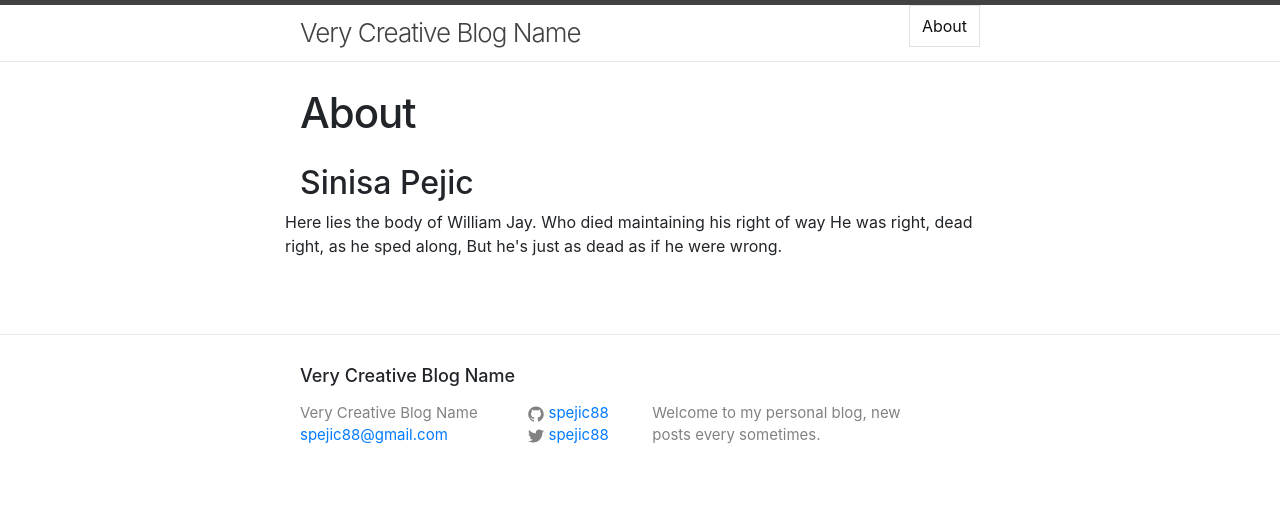
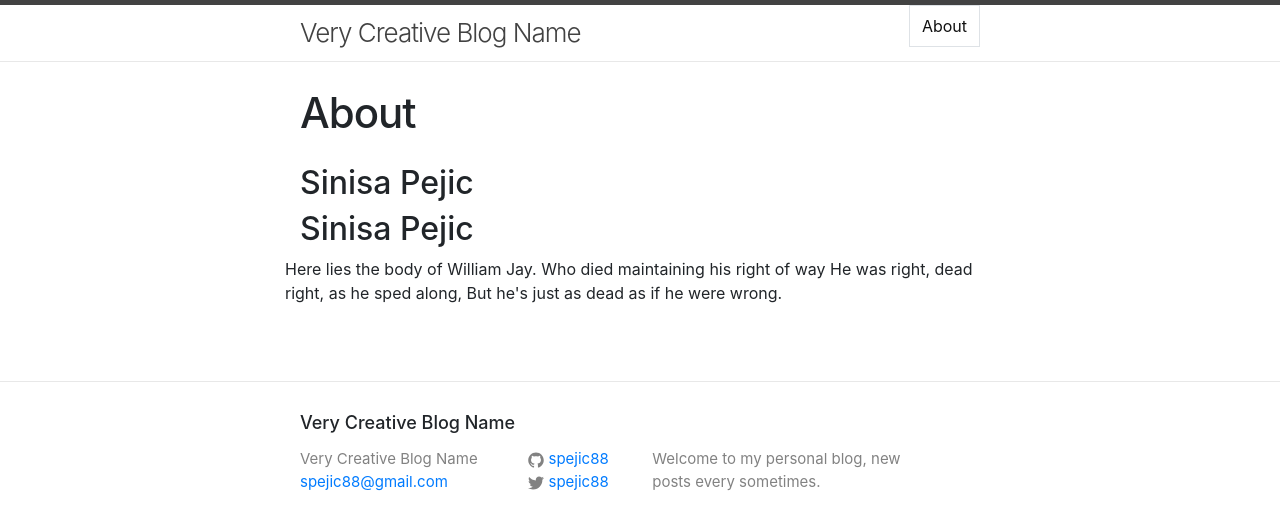
Before and after one commit to spejic88/spejic88.github.io, a Jekyll site: the page built from about.md, in a window 1280 px wide. Shown: the top 530 px of the page. Built offline with Jekyll 4.4.1, drawn with Linux system fonts in a browser that asks for light colours.

Commit message:
new start

```diff
--- a/_config.yml
+++ b/_config.yml
@@ -11,7 +11,7 @@
 description: > # this means to ignore newlines until "baseurl:"
   Welcome to my personal blog, new posts every sometimes.
 baseurl: "" # the subpath of your site, e.g. /blog
-url: "http://yourdomain.com" # the base hostname & protocol for your site
+url: "http://spejic88.github.io/" # the base hostname & protocol for your site
 twitter_username: spejic88
 github_username:  spejic88
 
--- a/about.md
+++ b/about.md
@@ -7,6 +7,7 @@
 <div class="row">
 <div class="col-6">
 <h2>Sinisa Pejic</h2>
+<h2>Sinisa Pejic</h2>
 </div>
 <div class="col-6"></div>
 <p>Here lies the body of William Jay. Who died maintaining his right of way He was right, dead right, as he sped along, But he's just as dead as if he were wrong.</p>
```
